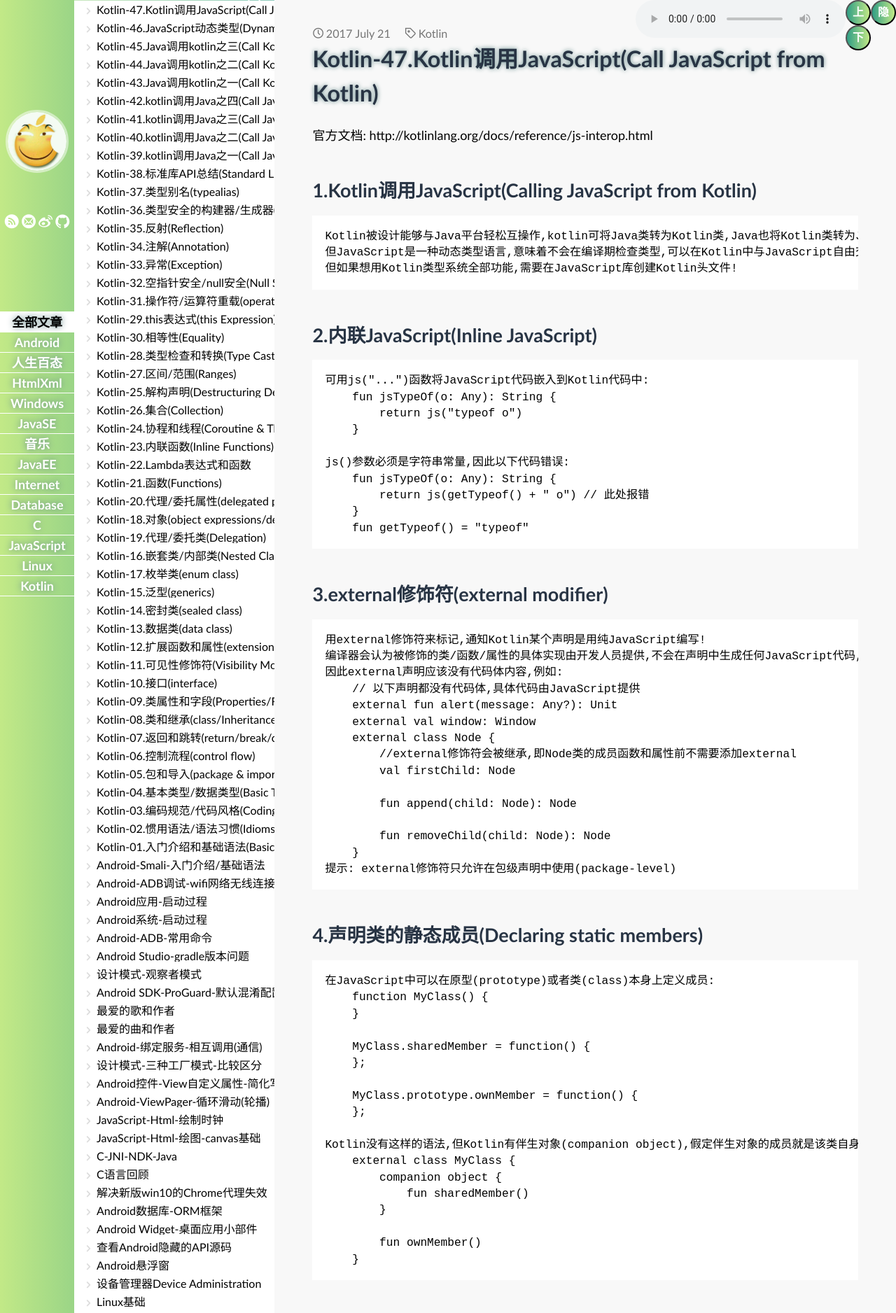
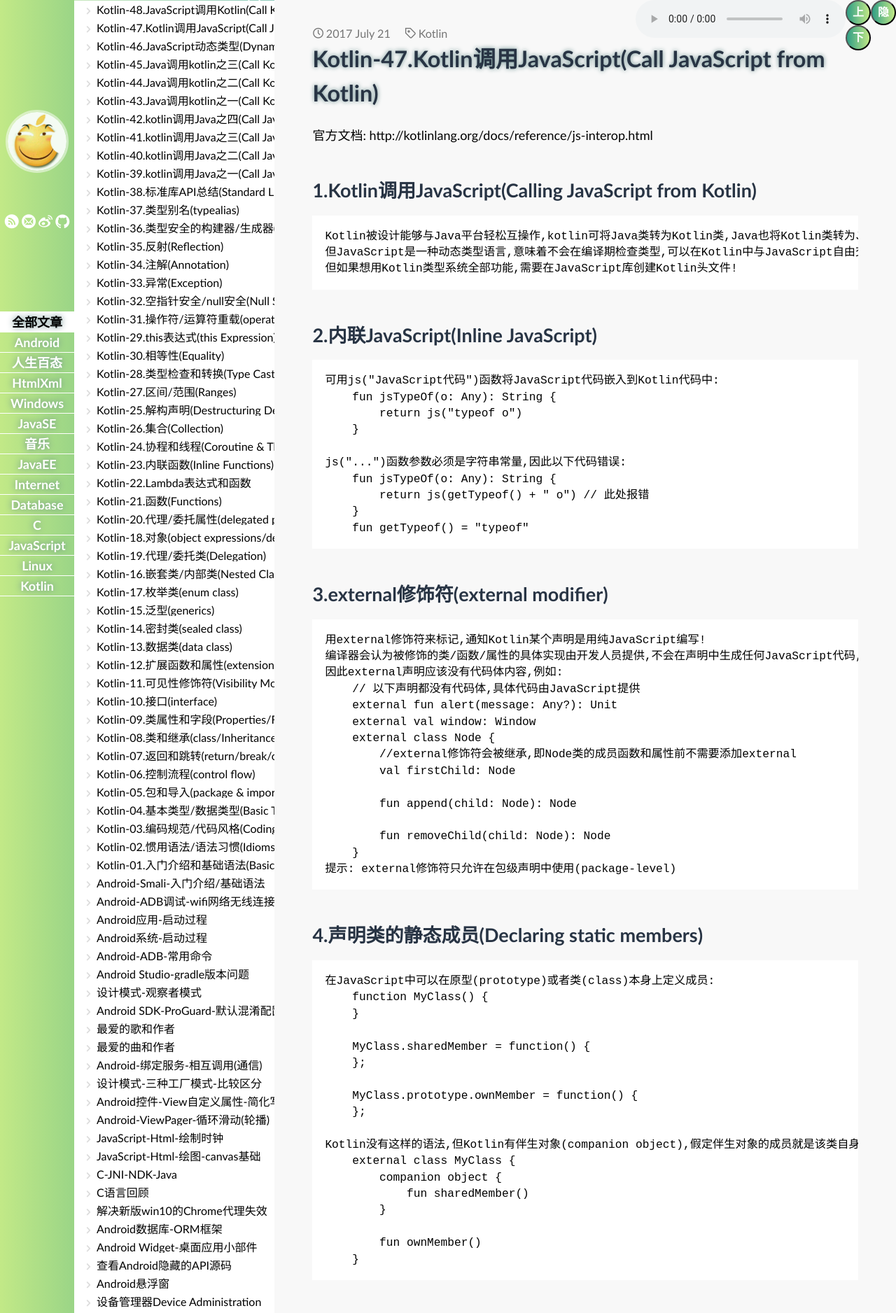
Before and after one commit to lioilwin/lioilwin.github.io, a Jekyll site: the page built from _posts/2017-07-21-Kotlin-jsInKotlin.md, in a window 1280 px wide. Shown: the top 1876 px of the page at 70% size. Built offline with Jekyll 4.4.1, drawn with Linux system fonts in a browser that asks for light colours; some web fonts are replaced; comment, search, counter and statistics services are not loaded; some of the changed lines change nothing that is shown; some of the changed text lies outside the part shown.

Commit message:
添加文章

```diff
--- a/_posts/2017-07-21-Kotlin-jsInKotlin.md
+++ b/_posts/2017-07-21-Kotlin-jsInKotlin.md
@@ -11,12 +11,12 @@
     但如果想用Kotlin类型系统全部功能,需要在JavaScript库创建Kotlin头文件!
 
 ## 2.内联JavaScript(Inline JavaScript)
-    可用js("...")函数将JavaScript代码嵌入到Kotlin代码中:
+    可用js("JavaScript代码")函数将JavaScript代码嵌入到Kotlin代码中:
         fun jsTypeOf(o: Any): String {
             return js("typeof o")
         }
 
-    js()参数必须是字符串常量,因此以下代码错误:
+    js("...")函数参数必须是字符串常量,因此以下代码错误:
         fun jsTypeOf(o: Any): String {
             return js(getTypeof() + " o") // 此处报错
         }
@@ -126,5 +126,5 @@
         4.它们不能用在类的字面值(literal)表达式(例如 I::class)中;
 
 CSDN博客: http://blog.csdn.net/qq_32115439/article/details/75675844
-GitHub博客:http://lioil.win/2017/07/21/Kotlin-jsInKotlin.html
-Coding博客:http://c.lioil.win/2017/07/21/Kotlin-jsInKotlin.html
+GitHub博客: http://lioil.win/2017/07/21/Kotlin-jsInKotlin.html
+Coding博客: http://c.lioil.win/2017/07/21/Kotlin-jsInKotlin.html
--- /dev/null
+++ b/_posts/2017-07-22-Kotlin-kotlinInJS.md
@@ -0,0 +1,84 @@
+---
+layout: post
+title: Kotlin-48.JavaScript调用Kotlin(Call Kotlin from JavaScript)
+tags: Kotlin
+---
+官方文档: http://kotlinlang.org/docs/reference/js-to-kotlin-interop.html
+
+在JS平台上, kotlin代码会被Kotlin编译器转换成JavaScript类/函数/属性;
+因此在JavaScript代码中可以自由地调用kotlin代码, 然而还有一些细节需要注意!
+
+## 1.独立JavaScript对象隔离声明(Isolating declarations in a separate JavaScript object)
+    为了防止损坏全局对象,Kotlin创建一个模块(module)对象,它包含当前模块中所有Kotlin声明;
+    如果kotlin模块名是myModule,那么在JavaScript中可通过myModule对象使用kotlin声明:
+        // kotlin模块名是myModule
+        fun foo() = "Hello"
+
+        // 在JavaScript中调用, myModule是kotlin模块
+        alert(myModule.foo());
+
+    当Kotlin模块(module)编译为JavaScript模块(module)时,不适用于上述情况!
+    在此情况下,Kotlin不会创建的模块对象,而是将kotlin声明作为相应类型的JavaScript模块,对外暴露:
+        // myModule是kotlin模块,被编译为JavaScript模块
+        alert(require('myModule').foo());
+
+## 2.包结构(Package structure)
+    Kotlin将其包结构暴露给JavaScript,
+    因此除非在根包中定义声明, 否则必须在JavaScript中使用完整限定名,例如:
+        // kotlin
+        package my.qualified.packagename
+        fun foo() = "Hello"
+
+        // 在JavaScript中调用
+        alert(myModule.my.qualified.packagename.foo());
+
+## 3.@JsName注解(@JsName annotation)
+    在某些情况下(如为了支持重载),Kotlin编译器会修改生成的JavaScript的函数名/属性名,
+    使用@JsName注解,控制生成JavaScript的函数名/属性名,:
+        // kotlin模块"kjs"
+        class Person(val name: String) {
+            fun hello() {
+                println("Hello $name!")
+            }
+
+            @JsName("helloWithGreeting")
+            fun hello(greeting: String) {
+                println("$greeting $name!")
+            }
+        }
+
+        // 在JavaScript中
+        var person = new kjs.Person("Dmitry");  // 引用模块"kjs"
+        person.hello();                         // 输出"Hello Dmitry!"
+        person.helloWithGreeting("Servus");     // 输出"Servus Dmitry!"
+        //如果没有指定@JsName注解,相应函数名会添加从函数签名计算而来的后缀,例如hello_61zpoe$
+
+    注意: 1.Kotlin编译器不会对external声明使用@JsName注解修饰
+          2.继承自external类的非external类,被覆盖的函数也不会被@JsName修饰!
+
+    @JsName参数是一个字符串字面值常量(有效标识符),如果将非标识符字符串传递给@JsName,编译器会报错:
+        @JsName("new C()")  // 报错, new C()不是字符串字面值常量
+        external fun newC()
+
+## 4.在JavaScript中表示Kotlin类型(Representing Kotlin types in JavaScript)
+    1.Kotlin数字类型(kotlin.Long除外)都映射到JavaScript Number
+    2.kotlin.Char映射到JavaScript Number,表示字符码
+    3.Kotlin在运行时无法区分数字类型(kotlin.Long除外),即以下代码能工作:
+        fun f() {
+            val x: Int = 23
+            val y: Any = x
+            println(y as Float)
+        }
+    4.Kotlin保留了kotlin.Int, kotlin.Byte, kotlin.Short, kotlin.Char, kotlin.Long的溢出语义
+    5.JavaScript没有64位整型数, 所以kotlin.Long没有映射到任何JavaScript类型对象, 它由Kotlin类模拟
+    6.kotlin.String 映射到 JavaScript String
+    7.kotlin.Any 映射到 JavaScript Object (即new Object(), {}等)
+    8.kotlin.Array 映射到 JavaScript Array
+    9.Kotlin 集合(即List, Set, Map等)没有映射到任何JavaScript类型
+    10.kotlin.Throwable 映射到 JavaScript Error
+    11.Kotlin 在JavaScript中保留了惰性对象初始化
+    12.Kotlin 在JavaScript中没有实现顶层属性的惰性初始化
+
+CSDN博客: http://blog.csdn.net/qq_32115439/article/details/75808450
+GitHub博客: http://lioil.win/2017/07/22/Kotlin-kotlinInJS.html
+Coding博客: http://c.lioil.win/2017/07/22/Kotlin-kotlinInJS.html
```
